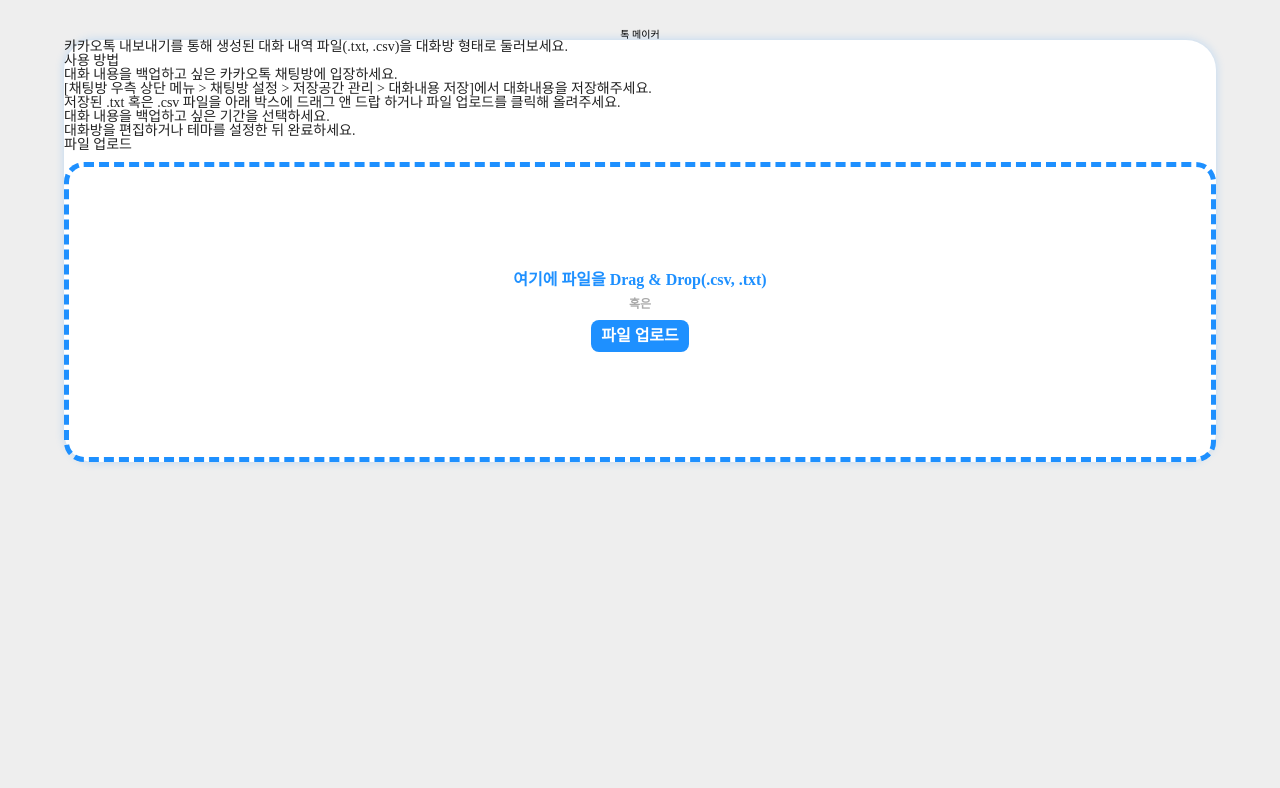
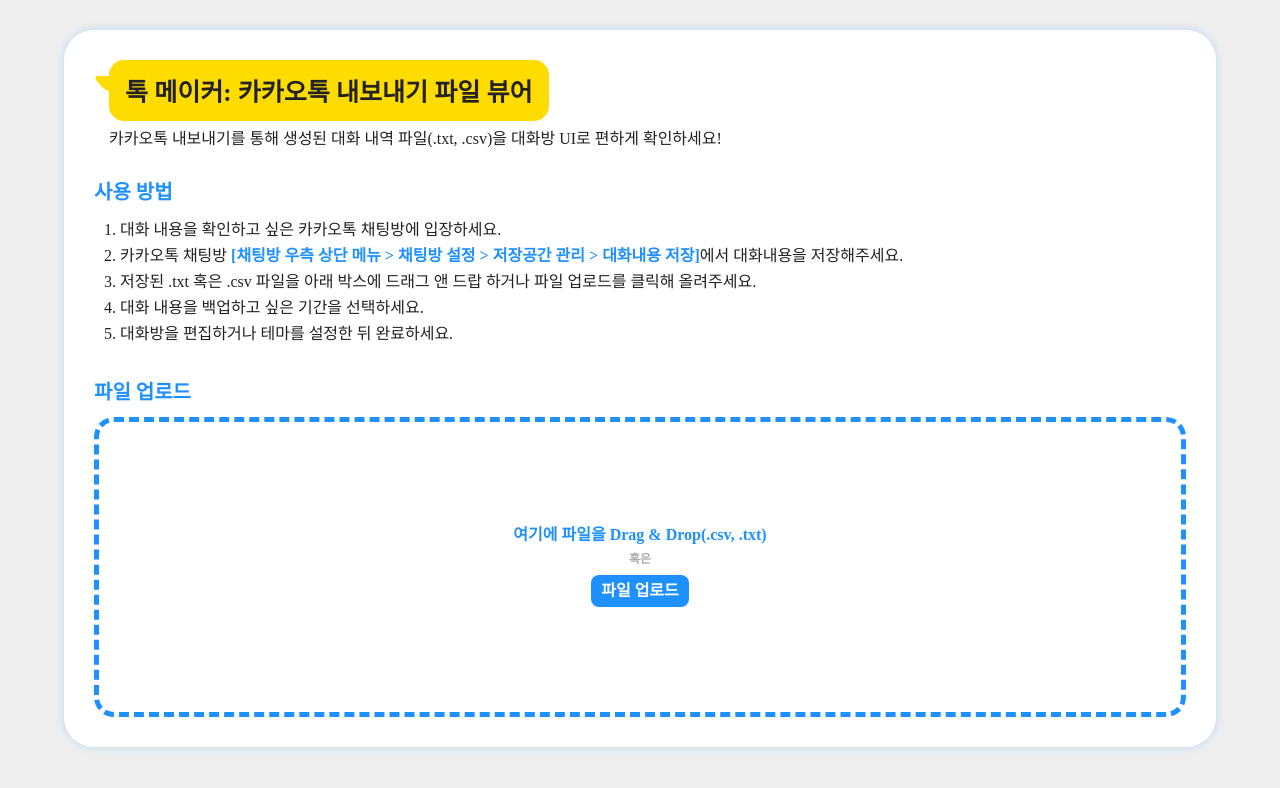
Before and after one commit to yeodahui/talk-maker, a React (Create React App) app: page / in a window 1280 px wide. Shown: the top 788 px of the page. Built offline with nearby package versions, Linux system fonts and the light colour scheme.

Commit message:
추가: 페이지 구성 및 스타일링

```diff
--- a/src/pages/DonePage.jsx
+++ b/src/pages/DonePage.jsx
@@ -1,12 +1,133 @@
 import React from "react";
+import { useRef } from "react";
+import downloadPdf from "dom-to-pdf";
+import { useNavigate } from "react-router-dom";
+import styled from "styled-components";
+import ChatRoom from "../components/ChatRoom";
+import { useChatContext } from "../contexts/chatContext";
 
 const DonePage = () => {
+  const { setChat } = useChatContext();
+  const chatRoom = useRef();
+  const navigate = useNavigate();
+
+  const downloadPDF = () => {
+    const element = chatRoom.current;
+    console.log(element);
+    const options = {
+      filename: "csvToChat.pdf",
+    };
+
+    downloadPdf(element, options, (pdf) => {
+      // domToPdf(element, options, (pdf) => {
+      console.log(pdf);
+      console.log("done");
+    });
+  };
+
   return (
-    <div>
-      <h1>톡 메이커</h1>
-      <p>완료 페이지입니다.</p>
-    </div>
+    <StyledContainer className="container">
+      <div className="cont-chat" ref={chatRoom}>
+        <ChatRoom />
+      </div>
+      <div className="cont-info">
+        <h2>완성</h2>
+        <p>
+          아래 버튼을 선택해 다시 테마를 변경하거나 홈으로 돌아갈 수 있습니다.
+        </p>
+        <div className="actions">
+          <button
+            className="button-home"
+            onClick={(e) => {
+              e.preventDefault();
+              setChat();
+              navigate("/");
+            }}
+          >
+            홈으로
+          </button>
+          <button
+            className="button-prev"
+            onClick={(e) => {
+              e.preventDefault();
+              navigate("/maker");
+            }}
+          >
+            이전으로
+          </button>
+        </div>
+      </div>
+    </StyledContainer>
   );
 };
 
+const StyledContainer = styled.div`
+  padding: 0;
+  display: grid;
+  grid-template-rows: 1fr;
+  grid-template-columns: 40% 60%;
+  overflow: hidden;
+
+  .cont-chat {
+    overflow-y: auto;
+  }
+  .cont-info {
+    padding: 20px;
+    position: relative;
+    border-left: 2px solid lightgray;
+    overflow-y: auto;
+    display: flex;
+    flex-direction: column;
+    justify-content: center;
+    align-items: center;
+    gap: 20px;
+
+    h2 {
+      font-size: 2.5rem;
+      font-weight: bold;
+      color: var(--primary);
+    }
+    p {
+      font-size: 1.6rem;
+      color: gray;
+    }
+  }
+
+  .actions {
+    display: flex;
+    flex-wrap: wrap;
+    gap: 20px;
+  }
+
+  [class|="button"] {
+    padding: 8px 15px;
+    border: 0;
+    border-radius: 30px;
+    font-size: 1.6rem;
+    font-weight: bold;
+    cursor: pointer;
+    transition: all 0.3s ease-in-out;
+  }
+
+  .button-home {
+    background-color: var(--primary);
+    color: var(--field);
+
+    &:hover {
+      box-shadow: 0 0 10px rgba(30, 143, 255, 0.3);
+
+      background-color: var(--field);
+      color: var(--primary);
+    }
+  }
+  .button-prev {
+    background-color: #ddd;
+    color: var(--text);
+
+    &:hover {
+      background-color: #eee;
+    }
+  }
+`;
+
 export default DonePage;
--- a/src/pages/HomePage.jsx
+++ b/src/pages/HomePage.jsx
@@ -9,29 +9,39 @@
 
   return (
     <>
-      <h1>톡 메이커</h1>
       <StyledDiv className="container">
+        <header>
+          <h1>톡 메이커: 카카오톡 내보내기 파일 뷰어</h1>
           <p>
             카카오톡 내보내기를 통해 생성된 대화 내역 파일(.txt, .csv)을 대화방
-          형태로 둘러보세요.
+            UI로 편하게 확인하세요!
           </p>
+        </header>
+        <div className="cont-howto">
           <h2>사용 방법</h2>
           <ol>
-          <li>대화 내용을 백업하고 싶은 카카오톡 채팅방에 입장하세요.</li>
+            <li>대화 내용을 확인하고 싶은 카카오톡 채팅방에 입장하세요.</li>
             <li>
+              카카오톡 채팅방{" "}
+              <span className="colored">
                 [채팅방 우측 상단 메뉴 > 채팅방 설정 > 저장공간 관리 > 대화내용
-            저장]에서 대화내용을 저장해주세요.
+                저장]
+              </span>
+              에서 대화내용을 저장해주세요.
             </li>
             <li>
-            저장된 .txt 혹은 .csv 파일을 아래 박스에 드래그 앤 드랍 하거나 파일
-            업로드를 클릭해 올려주세요.
+              저장된 .txt 혹은 .csv 파일을 아래 박스에 드래그 앤 드랍 하거나
+              파일 업로드를 클릭해 올려주세요.
             </li>
             <li>대화 내용을 백업하고 싶은 기간을 선택하세요.</li>
             <li>대화방을 편집하거나 테마를 설정한 뒤 완료하세요.</li>
           </ol>
+        </div>
+        <div>
           <h2>파일 업로드</h2>
           <div className="cont-input">
             <FileInputDropBox />
+          </div>
         </div>
         {chat && <DateForm />}
       </StyledDiv>
@@ -40,6 +50,77 @@
 };
 
 const StyledDiv = styled.div`
+  @keyframes fadein {
+    from {
+      transform: translateY(30%);
+      opacity: 0;
+    }
+    to {
+      transform: translateY(0);
+      opacity: 1;
+    }
+  }
+
+  padding: 30px;
+  display: flex;
+  flex-direction: column;
+  gap: 35px;
+  font-size: 1.6rem;
+
+  h1 {
+    position: relative;
+    width: fit-content;
+    padding: 20px 16px 16px;
+    border-radius: 15px;
+    background-color: #ffdc00;
+    font-size: 2.5rem;
+    font-weight: bold;
+    margin-bottom: 10px;
+    animation: fadein 1s ease-in-out;
+    animation-delay: 0.5s;
+
+    &::before {
+      display: inline-block;
+      content: "";
+      width: 20px;
+      height: 15px;
+      background-color: #ffdc00;
+      /* border: 1px solid black; */
+      position: absolute;
+      transform: skewX(40deg);
+      border-radius: 5px;
+      bottom: 50%;
+      left: -10px;
+    }
+  }
+
+  h2 {
+    margin-bottom: 15px;
+    font-size: 2rem;
+    font-weight: bold;
+    color: var(--primary);
+  }
+
+  header {
+    padding-left: 15px;
+    overflow: hidden;
+  }
+
+  .cont-howto {
+    .colored {
+      color: var(--primary);
+      font-weight: bold;
+    }
+    ol {
+      padding-left: 10px;
+      list-style-type: decimal;
+      list-style-position: inside;
+
+      li {
+        padding: 5px 0;
+      }
+    }
+  }
   .cont-input {
     margin-top: 10px;
     height: 300px;
--- a/src/pages/MakerPage.jsx
+++ b/src/pages/MakerPage.jsx
@@ -1,12 +1,12 @@
 import React from "react";
+import { useNavigate } from "react-router-dom";
 import styled from "styled-components";
 import ChatRoom from "../components/ChatRoom";
-import Settings from "../components/Settings";
+import Settings from "../components/setting/Settings";
 
 const MakerPage = () => {
+  const navigate = useNavigate();
   return (
-    <>
-      <h1>톡 메이커</h1>
     <StyledContainer className="container">
       <div className="cont-chat">
         <ChatRoom />
@@ -14,8 +14,16 @@
       <div className="cont-settings">
         <Settings />
       </div>
+      <button
+        className="button-done"
+        onClick={(e) => {
+          e.preventDefault();
+          navigate("/done");
+        }}
+      >
+        완료!
+      </button>
     </StyledContainer>
-    </>
   );
 };
 
@@ -24,16 +32,39 @@
   display: grid;
   grid-template-rows: 1fr;
   grid-template-columns: 40% 60%;
-  height: 70vh;
   overflow: hidden;
 
   .cont-chat {
     overflow-y: auto;
   }
+  .cont-settings {
+    position: relative;
+    border-left: 2px solid lightgray;
+    overflow-y: auto;
+  }
+  .button-done {
+    position: fixed;
+    margin: 20px auto;
+    padding: 12px 30px;
+    width: fit-content;
+    bottom: 0;
+    left: 0;
+    right: 0;
 
-  .cont-settings {
-    border-left: 2px solid lightgray;
-    /* background-color: violet; */
+    border: 0;
+    border-radius: 30px;
+    font-size: 1.8rem;
+    font-weight: bold;
+    background-color: var(--primary);
+    color: var(--field);
+    box-shadow: 0 0 10px rgba(30, 143, 255, 0.3);
+    cursor: pointer;
+    transition: all 0.2s ease-in-out;
+
+    &:hover {
+      background-color: var(--field);
+      color: var(--primary);
+    }
   }
 `;
 
```
Lines whose indentation alone changed are shown as unchanged.
